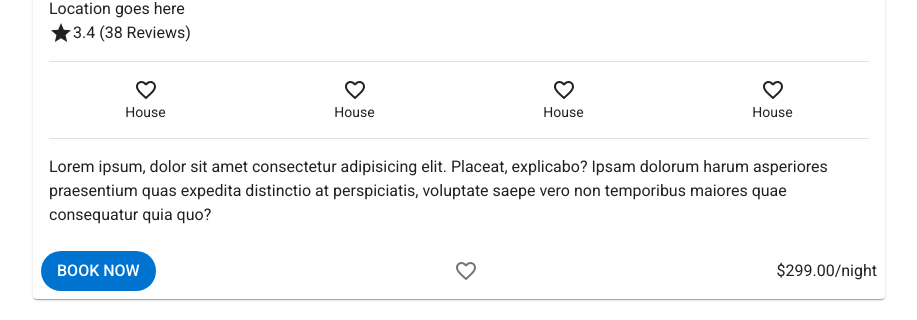
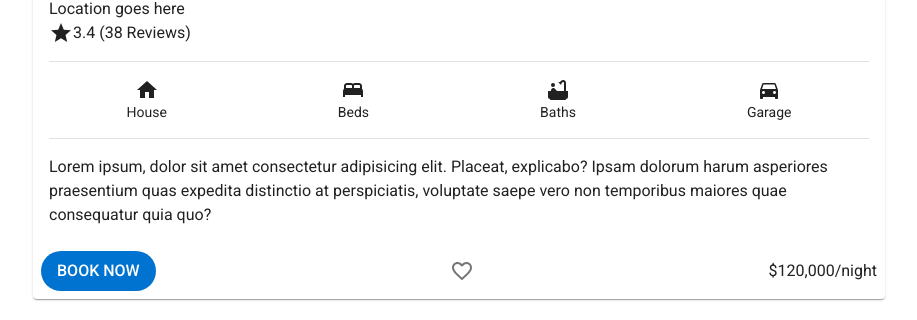
Before and after one commit to sernstberger/arcadia, a React (Create React App) app: page / in a window 1280 px wide. Shown: the part 480-800 px from the top of the page, without its empty margins (181-1098 px from the left). Built offline with nearby package versions, Linux system fonts and the light colour scheme.

Commit message:
added price and icon

```diff
--- a/public/index.html
+++ b/public/index.html
@@ -19,9 +19,12 @@
       work correctly both with client-side routing and a non-root public URL.
       Learn how to configure a non-root public URL by running `npm run build`.
     -->
-    <title>My page</title>
+    <title>Arcadia</title>
     <!-- Fonts to support Material Design -->
-    <link rel="stylesheet" href="https://fonts.googleapis.com/css?family=Roboto:300,400,500,700&display=swap" />
+    <link
+      rel="stylesheet"
+      href="https://fonts.googleapis.com/css?family=Roboto:300,400,500,700&display=swap"
+    />
   </head>
   <body>
     <noscript>You need to enable JavaScript to run this app.</noscript>
--- a/src/App.tsx
+++ b/src/App.tsx
@@ -2,7 +2,6 @@ import * as React from "react";
 import Container from "@mui/material/Container";
 import Typography from "@mui/material/Typography";
 import Box from "@mui/material/Box";
-import { Button } from "@mui/material";
 import RealEstateCard from "./components/RealEstateCard";
 
 const App = () => {
@@ -13,6 +12,7 @@ const App = () => {
           Arcadia
         </Typography>
         <RealEstateCard
+          price={120000}
           title="Title goes here"
           description="Lorem ipsum, dolor sit amet consectetur adipisicing elit. Placeat,
             explicabo? Ipsam dolorum harum asperiores praesentium quas expedita
--- a/src/components/RealEstateCard/index.tsx
+++ b/src/components/RealEstateCard/index.tsx
@@ -1,5 +1,4 @@
 import {
-  Box,
   Button,
   Card,
   CardActionArea,
@@ -8,21 +7,46 @@ import {
   CardMedia,
   Divider,
   IconButton,
-  Link,
   Stack,
   Typography,
 } from "@mui/material";
-import { Favorite, FavoriteBorder, Star } from "@mui/icons-material";
+import {
+  Favorite,
+  FavoriteBorder,
+  Star,
+  Bathtub,
+  Bed,
+  DirectionsCar,
+  Home,
+} from "@mui/icons-material";
 import { useState } from "react";
 import LabeledIcon from "../LabeledIcon";
 
+interface RealEstateCardProps {
+  image: string;
+  price: number;
+  title: React.ReactNode;
+  description?: React.ReactNode;
+  favorite?: boolean;
+}
+
 const RealEstateCard = ({
+  image,
+  price,
   title,
-  description,
-  image,
+  description = null,
   favorite = false,
-}: any) => {
+}: RealEstateCardProps) => {
   const [isFavorite, setFavorite] = useState(favorite);
+
+  var formatter = new Intl.NumberFormat("en-US", {
+    style: "currency",
+    currency: "USD",
+
+    //minimumFractionDigits: 0, // (this suffices for whole numbers, but will print 2500.10 as $2,500.1)
+    maximumFractionDigits: 0, // (causes 2500.99 to be printed as $2,501)
+  });
+
   return (
     <Card>
       <CardActionArea>
@@ -40,13 +64,13 @@ const RealEstateCard = ({
           </Typography>
           <Divider sx={{ marginY: 2 }} />
           <Stack direction="row" justifyContent="space-around" spacing={2}>
-            <LabeledIcon icon={<FavoriteBorder />} label="House" />
-            <LabeledIcon icon={<FavoriteBorder />} label="House" />
-            <LabeledIcon icon={<FavoriteBorder />} label="House" />
-            <LabeledIcon icon={<FavoriteBorder />} label="House" />
+            <LabeledIcon icon={<Home />} label="House" />
+            <LabeledIcon icon={<Bed />} label="Beds" />
+            <LabeledIcon icon={<Bathtub />} label="Baths" />
+            <LabeledIcon icon={<DirectionsCar />} label="Garage" />
           </Stack>
           <Divider sx={{ marginY: 2 }} />
-          <Typography>{description}</Typography>
+          {description && <Typography>{description}</Typography>}
         </CardContent>
       </CardActionArea>
       <CardActions
@@ -56,7 +80,7 @@ const RealEstateCard = ({
         <IconButton onClick={() => setFavorite((prevState: any) => !prevState)}>
           {isFavorite ? <Favorite color="error" /> : <FavoriteBorder />}
         </IconButton>
-        <Typography>$299.00/night</Typography>
+        <Typography>{formatter.format(price)}/night</Typography>
       </CardActions>
     </Card>
   );
```
Also changed, not shown: src/components/LabeledIcon/index.tsx (+8 -17 lines).
